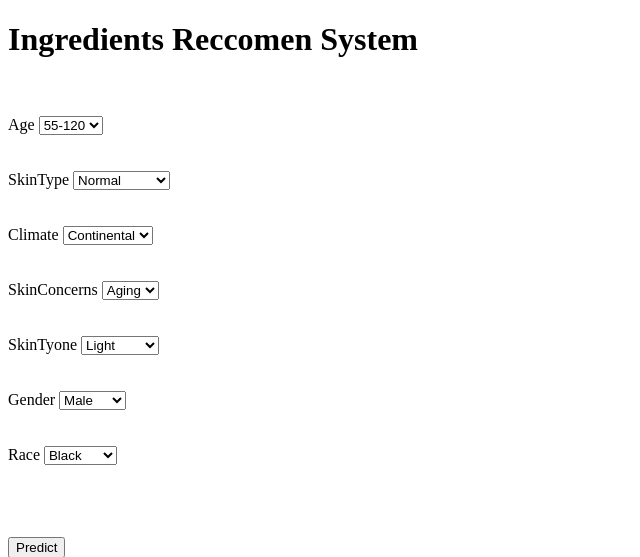
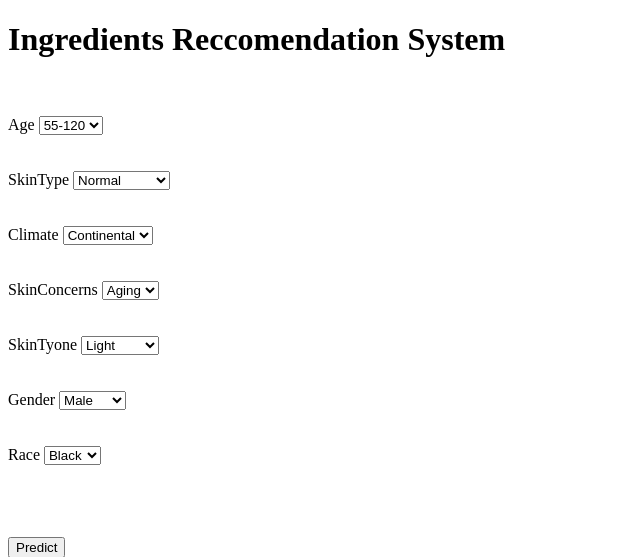
Before and after one commit to beastinblack1995/skining, a Flask app: page / in a window 1280 px wide. Shown: the top 557 px of the page, without its empty margins (0-640 px from the left). Run offline with Flask 2, Linux system fonts and the light colour scheme.

Commit message:
Update index.html

```diff
--- a/templates/index.html
+++ b/templates/index.html
@@ -6,7 +6,7 @@
 </head>
 <body>
 
-<h1>Ingredients Reccomen System</h1>
+<h1>Ingredients Reccomendation System</h1>
 
 
 <!-- Main Input For Receiving Query to our ML -->
@@ -88,7 +88,7 @@
 <select id="Race" name="Race">
 
   <option value="Black">Black</option>
-  <option value="White">Brunette</option>
+  <option value="White">White</option>
 
 </select><br/>
 
```
